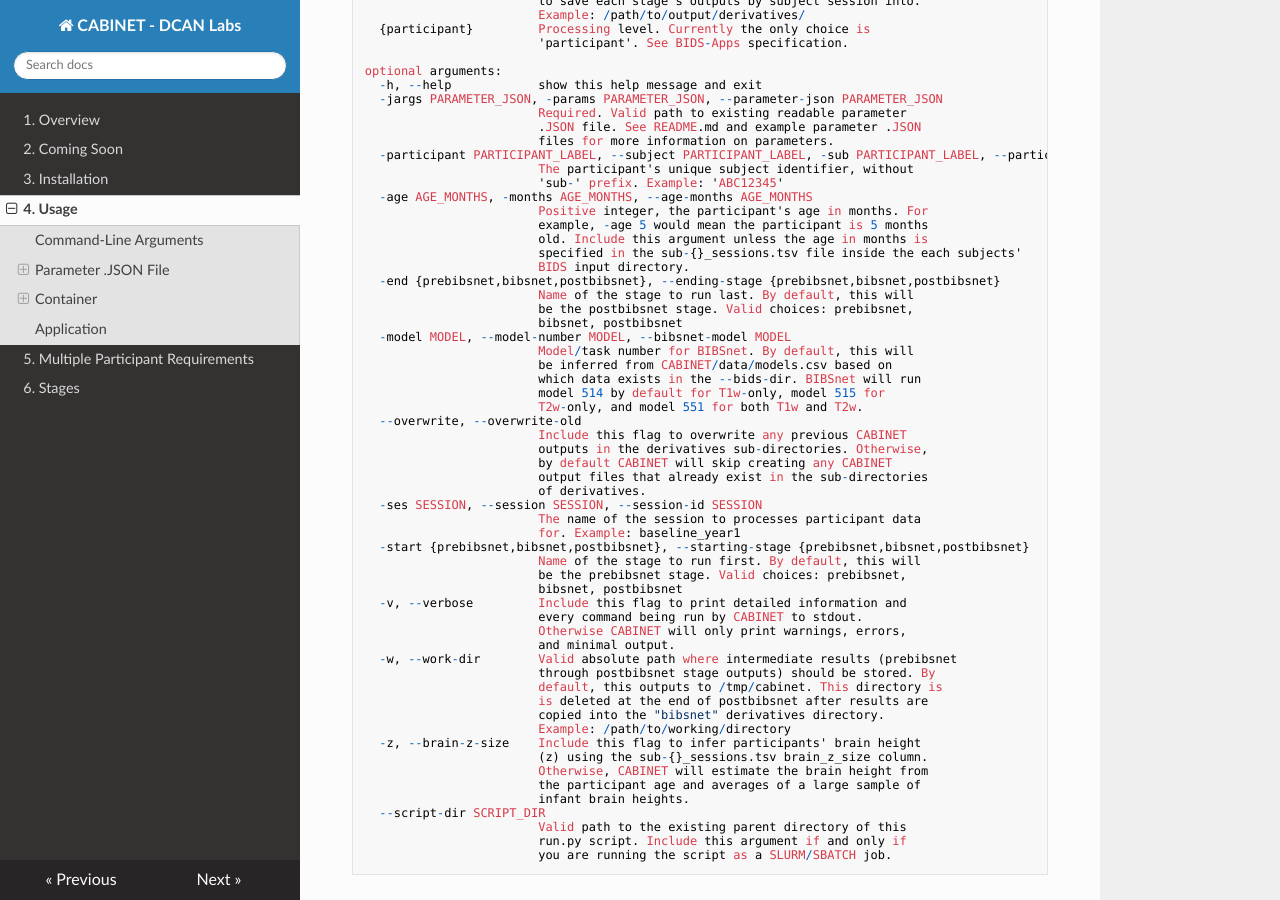
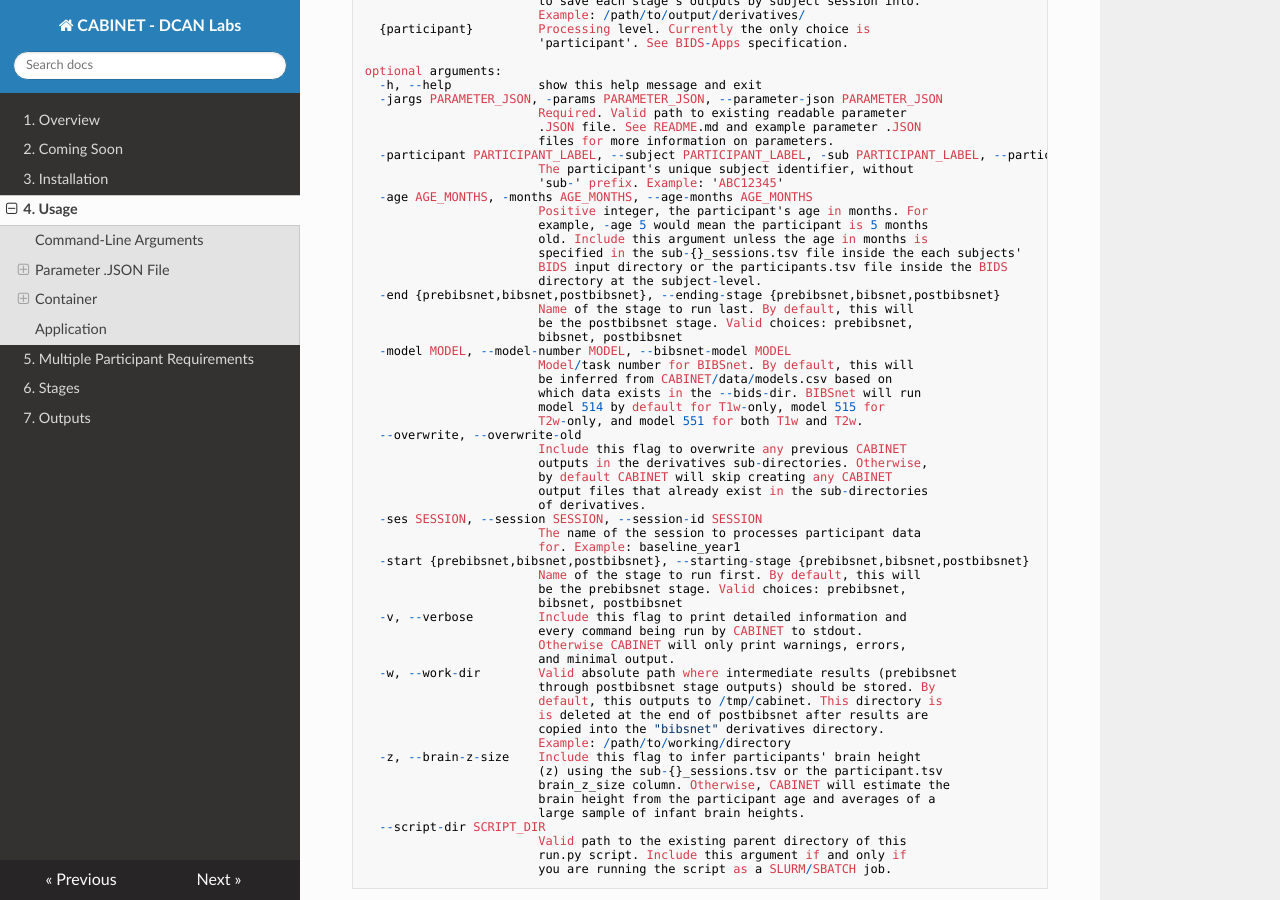
Before and after one commit to DCAN-Labs/BIBSnet, an MkDocs documentation site: the page built from docs/usage.md, in a window 1280 px wide and 900 px high, scrolled down 464 px. Built offline with MkDocs 1.6.1, drawn with Linux system fonts in a browser that asks for light colours; nearby versions of some CDN libraries.

Commit message:
Adjust TSV descriptions and added output tree

```diff
--- a/docs/usage.md
+++ b/docs/usage.md
@@ -36,7 +36,8 @@
                         example, -age 5 would mean the participant is 5 months
                         old. Include this argument unless the age in months is
                         specified in the sub-{}_sessions.tsv file inside the each subjects'
-                        BIDS input directory.
+                        BIDS input directory or the participants.tsv file inside the BIDS
+                        directory at the subject-level.
   -end {prebibsnet,bibsnet,postbibsnet}, --ending-stage {prebibsnet,bibsnet,postbibsnet}
                         Name of the stage to run last. By default, this will
                         be the postbibsnet stage. Valid choices: prebibsnet,
@@ -71,10 +72,10 @@
                         copied into the "bibsnet" derivatives directory.
                         Example: /path/to/working/directory
   -z, --brain-z-size    Include this flag to infer participants' brain height
-                        (z) using the sub-{}_sessions.tsv brain_z_size column.
-                        Otherwise, CABINET will estimate the brain height from
-                        the participant age and averages of a large sample of
-                        infant brain heights.
+                        (z) using the sub-{}_sessions.tsv or the participant.tsv
+                        brain_z_size column. Otherwise, CABINET will estimate the
+                        brain height from the participant age and averages of a
+                        large sample of infant brain heights.
   --script-dir SCRIPT_DIR
                         Valid path to the existing parent directory of this
                         run.py script. Include this argument if and only if
--- a/mkdocs.yml
+++ b/mkdocs.yml
@@ -10,3 +10,4 @@
   - 4. Usage: usage.md
   - 5. Multiple Participant Requirements: participants.md
   - 6. Stages: stages.md
+  - 7. Outputs: outputs.md
```
Also changed, not shown: docs/outputs.md (added, +23 -0 lines), docs/participants.md (+22 -4 lines), run.py (+5 -3 lines).
